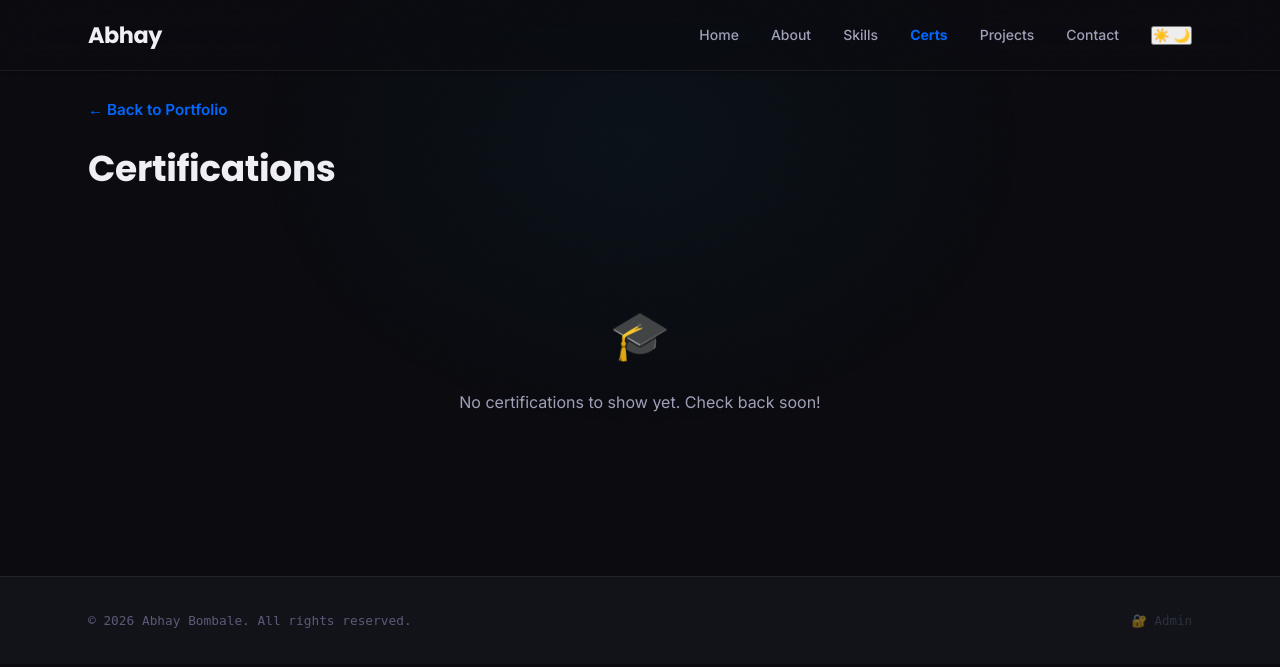
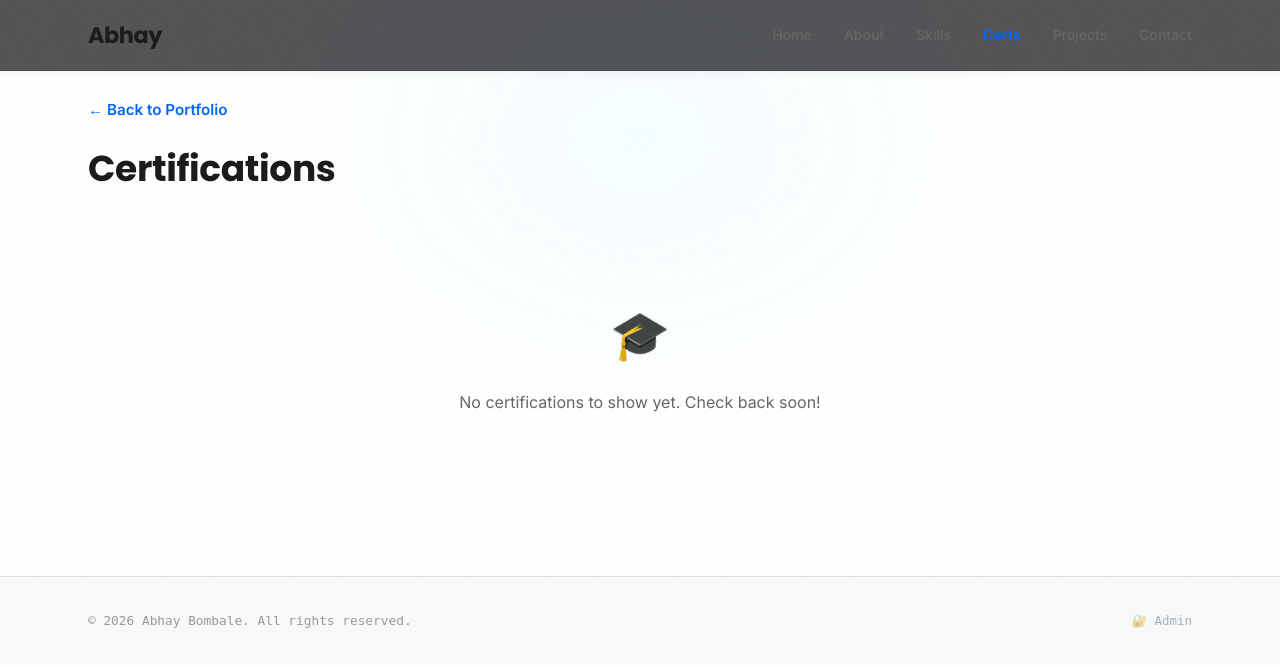
Before and after one commit to Abhay-bombale/Portfolio-Webpage, a PHP site: page /certifications.php in a window 1280 px wide. Shown: the top 667 px of the page. Run offline with PHP 8.4, Linux system fonts and the light colour scheme; data that the repository does not hold is empty.

Commit message:
Chabged the page to full light theme

```diff
--- a/assets/css/style.css
+++ b/assets/css/style.css
@@ -12,44 +12,44 @@
   --spacing-5xl: 6rem;      /* 96px */
   --spacing-6xl: 8rem;      /* 128px */
 
-  /* ── Colors ────────────────────────────────────────────────────────────────── */
-  --bg-base: #0a0a0f;
-  --bg-surface: #111118;
-  --bg-elevated: #1a1a24;
-  --bg-overlay: #22222e;
+  /* ── Colors (Light Mode) ───────────────────────────────────────────────────── */
+  --bg-base: #ffffff;
+  --bg-surface: #f8f9fa;
+  --bg-elevated: #f3f4f6;
+  --bg-overlay: #e5e7eb;
 
   --accent: #0066ff;
   --accent-dim: #0052cc;
-  --accent-glow: rgba(0, 102, 255, 0.15);
-  --accent-glow-lg: rgba(0, 102, 255, 0.08);
+  --accent-glow: rgba(0, 102, 255, 0.1);
+  --accent-glow-lg: rgba(0, 102, 255, 0.05);
 
   --orange: #ff6b2b;
-  --orange-glow: rgba(255, 107, 43, 0.15);
+  --orange-glow: rgba(255, 107, 43, 0.1);
 
   /* ── Semantic Colors (State Feedback) ──────────────────────────────────────── */
-  --success: #22c55e;         /* Success state (green) */
-  --success-light: rgba(34, 197, 94, 0.1);
-  --warning: #f59e0b;         /* Warning state (amber) */
-  --warning-light: rgba(245, 158, 11, 0.1);
-  --danger: #ef4444;          /* Error state (red) */
-  --danger-light: rgba(239, 68, 68, 0.1);
+  --success: #16a34a;         /* Success state (green) */
+  --success-light: rgba(22, 163, 74, 0.1);
+  --warning: #d97706;         /* Warning state (amber) */
+  --warning-light: rgba(217, 119, 6, 0.1);
+  --danger: #dc2626;          /* Error state (red) */
+  --danger-light: rgba(220, 38, 38, 0.1);
   --info: #0066ff;            /* Info state (same as accent) */
   --info-light: rgba(0, 102, 255, 0.1);
 
-  --text-primary: #f0f0f5;
-  --text-secondary: #a0a0b8;
-  --text-muted: #5a5a78;
-
-  --border: rgba(255, 255, 255, 0.07);
-  --border-accent: rgba(0, 102, 255, 0.25);
-  --border-hover: rgba(0, 102, 255, 0.5);
+  --text-primary: #1a1a1a;
+  --text-secondary: #666666;
+  --text-muted: #999999;
+
+  --border: rgba(0, 0, 0, 0.1);
+  --border-accent: rgba(0, 102, 255, 0.2);
+  --border-hover: rgba(0, 102, 255, 0.4);
 
   /* ── Shadows ────────────────────────────────────────────────────────────────── */
-  --shadow-sm: 0 1px 3px rgba(0, 0, 0, 0.4);
-  --shadow-md: 0 4px 16px rgba(0, 0, 0, 0.5);
-  --shadow-lg: 0 12px 40px rgba(0, 0, 0, 0.6);
-  --shadow-accent: 0 0 30px rgba(0, 102, 255, 0.12);
-  --shadow-glow: 0 0 60px rgba(0, 102, 255, 0.08);
+  --shadow-sm: 0 1px 3px rgba(0, 0, 0, 0.08);
+  --shadow-md: 0 4px 16px rgba(0, 0, 0, 0.1);
+  --shadow-lg: 0 12px 40px rgba(0, 0, 0, 0.12);
+  --shadow-accent: 0 0 30px rgba(0, 102, 255, 0.08);
+  --shadow-glow: 0 0 60px rgba(0, 102, 255, 0.05);
 
   /* ── Typography ────────────────────────────────────────────────────────────── */
   --font-display: 'Space Grotesk', 'Poppins', sans-serif;
@@ -432,10 +425,10 @@ a:hover {
   top: 0;
   left: 0;
   right: 0;
-  background-color: var(--bg-light);
-  border-bottom: 1px solid var(--border-color);
+  background-color: #ffffff;
+  border-bottom: 1px solid #e0e0e0;
   z-index: 1000;
-  box-shadow: var(--shadow-sm);
+  box-shadow: 0 2px 8px rgba(0, 0, 0, 0.06);
   /* Smooth slide up/down transition */
   transition: transform 0.35s ease, background-color 0.3s ease,
               box-shadow 0.3s ease, backdrop-filter 0.3s ease;
@@ -467,7 +460,7 @@ a:hover {
   font-family: 'Poppins', sans-serif;
   font-weight: 700;
   font-size: 1.5rem;
-  color: var(--text-dark);
+  color: #1a1a1a;
   text-decoration: none;
   /* Subtle hover lift */
   transition: color 0.2s ease, transform 0.2s ease;
@@ -488,7 +481,7 @@ a:hover {
 /* Animated underline active indicator */
 .nav-link {
   font-weight: 500;
-  color: var(--text-dark);
+  color: #333333;
   transition: color 0.2s ease;
   position: relative;
   padding-bottom: 3px;
--- a/certifications.php
+++ b/certifications.php
@@ -62,12 +62,6 @@ function eh($s) {
           <li><a href="certifications.php" class="nav-link" style="color:var(--primary-color);font-weight:700;">Certs</a></li>
           <li><a href="index.php#projects" class="nav-link">Projects</a></li>
           <li><a href="index.php#contact"  class="nav-link">Contact</a></li>
-          <li>
-            <button id="themeToggle" class="theme-toggle" aria-label="Toggle dark mode" title="Toggle dark mode">
-              <span class="theme-icon-light">☀️</span>
-              <span class="theme-icon-dark">🌙</span>
-            </button>
-          </li>
         </ul>
       </div>
     </div>
--- a/tailwind.config.js
+++ b/tailwind.config.js
@@ -285,8 +285,8 @@ module.exports = {
 
   plugins: [],
 
-  // Ensure dark mode is enabled
-  darkMode: ['class', '[data-theme="dark"]'],
+  // Dark mode disabled - site is now light-mode only
+  darkMode: false,
 
   // CorePlugins configuration
   corePlugins: {
```
Also changed, not shown: other parts of assets/css/style.css (+10 -17 lines), 404.php (+8 -7 lines), admin.php (+23 -22 lines), article.php (+1 -7 lines), index.php (+8 -8 lines).
